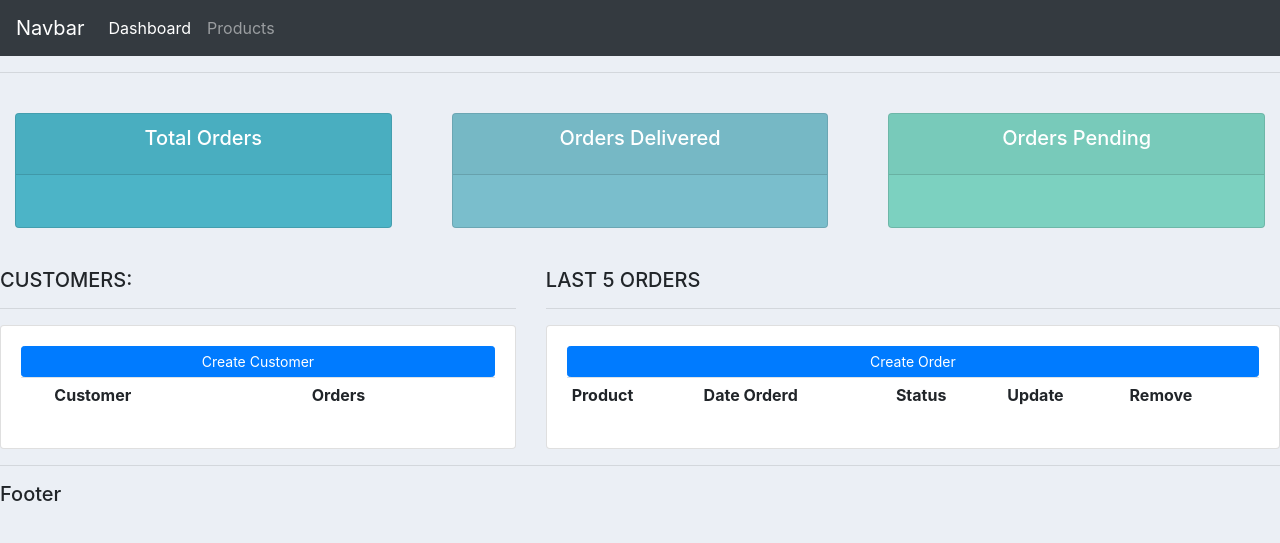
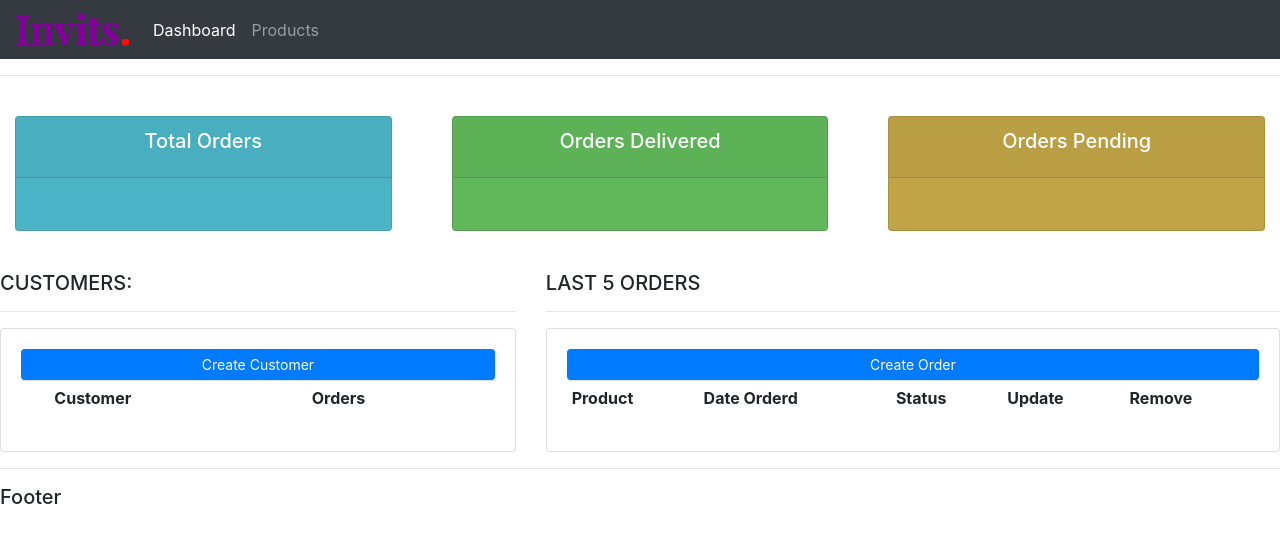
Before and after one commit to jobic10/crmwithdjango, a Django app: page / in a window 1280 px wide. Shown: the top 543 px of the page. Run offline with Django 3.2, Linux system fonts and the light colour scheme; lists and menus that the app fills with data are empty; some libraries are stand-ins or nearby versions.

Commit message:
Static files (CSS, &Images)

```diff
--- a/account/templates/account/main.html
+++ b/account/templates/account/main.html
@@ -1,33 +1,13 @@
+{% load static %}
 <!DOCTYPE html>
 <html lang="en">
 <head>
     <meta charset="UTF-8">
+    <title>CRM</title>
     <meta name="viewport" content="width=device-width, initial-scale=1, shrink-to-fit=no">
+    <link rel="stylesheet" href="{% static 'css/main.css' %}" type="text/css">
+    <link rel="stylesheet" href="https://maxcdn.bootstrapcdn.com/bootstrap/4.0.0/css/bootstrap.min.css" integrity="sha384-Gn5384xqQ1aoWXA+058RXPxPg6fy4IWvTNh0E263XmFcJlSAwiGgFAW/dAiS6JXm" crossorigin="anonymous">
 
-    <link rel="stylesheet" href="https://maxcdn.bootstrapcdn.com/bootstrap/4.0.0/css/bootstrap.min.css" integrity="sha384-Gn5384xqQ1aoWXA+058RXPxPg6fy4IWvTNh0E263XmFcJlSAwiGgFAW/dAiS6JXm" crossorigin="anonymous">
-    <title>CRM</title>
-    <style>
-
-		body{
-			background-color: #ebeff5;
-		}
-
-
-		#total-orders{
-			background-color: #4cb4c7;
-		}
-
-
-		#orders-delivered{
-			background-color: #7abecc;
-		}
-
-		#orders-pending{
-			background-color: #7CD1C0;
-		}
-
-
-    </style>
 </head>
 <body>
     {% include "account/navbar.html" %}
@@ -35,7 +15,6 @@
     {% block content %}
 
     {% endblock content %}
-
     <hr>
 <h5>Footer</h5>
 </body>
--- a/account/templates/account/navbar.html
+++ b/account/templates/account/navbar.html
@@ -1,5 +1,6 @@
+{% load static %}
 <nav class="navbar navbar-expand-lg navbar-dark bg-dark">
-    <a class="navbar-brand" href="#">Navbar</a>
+    <a class="navbar-brand" href="#"><img src="{% static 'images/logo.png' %}" alt=""></a>
     <button class="navbar-toggler" type="button" data-toggle="collapse" data-target="#navbarNav" aria-controls="navbarNav" aria-expanded="false" aria-label="Toggle navigation">
       <span class="navbar-toggler-icon"></span>
     </button>
--- /dev/null
+++ b/static/css/main.css
@@ -0,0 +1,17 @@
+body {
+    background-color: #ebeff5;
+}
+
+
+#total-orders {
+    background-color: #4cb4c7;
+}
+
+
+#orders-delivered {
+    background-color: #61b85a;
+}
+
+#orders-pending {
+    background-color: #c0a446;
+}
```
Also changed, not shown: crmwithdjango/settings.py (+7 -1 lines), static/images/logo.png (added).
